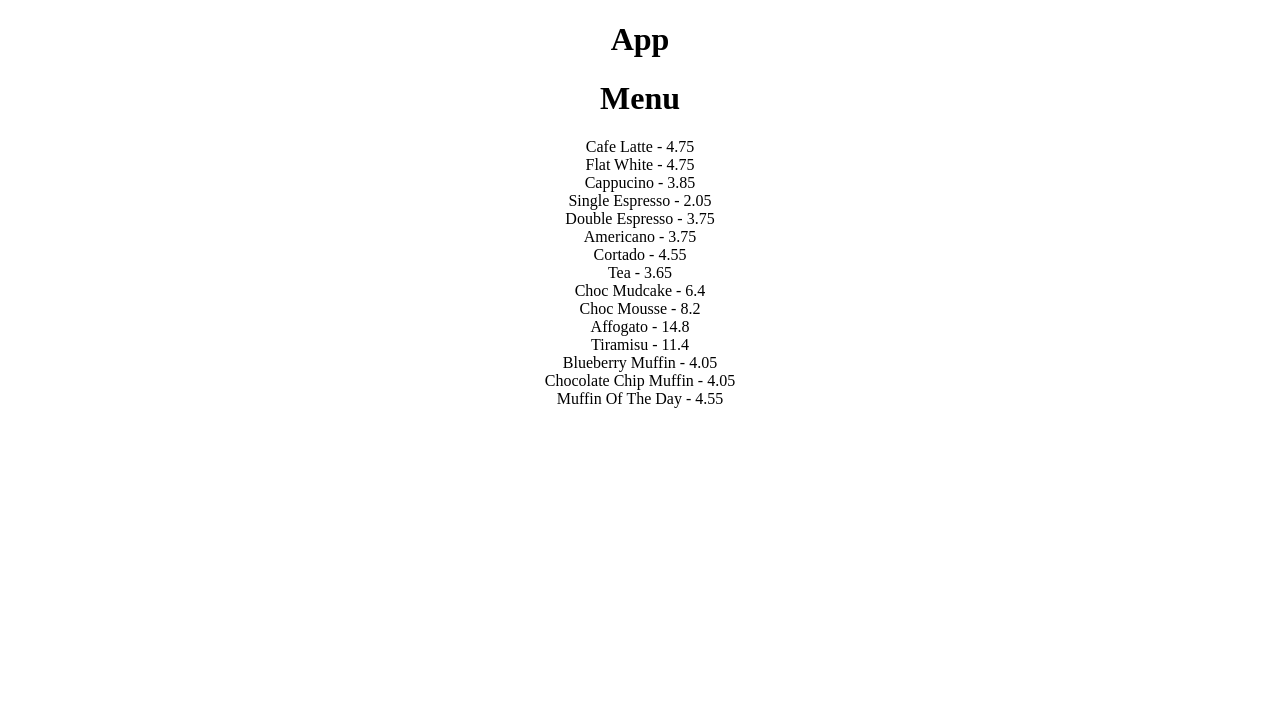
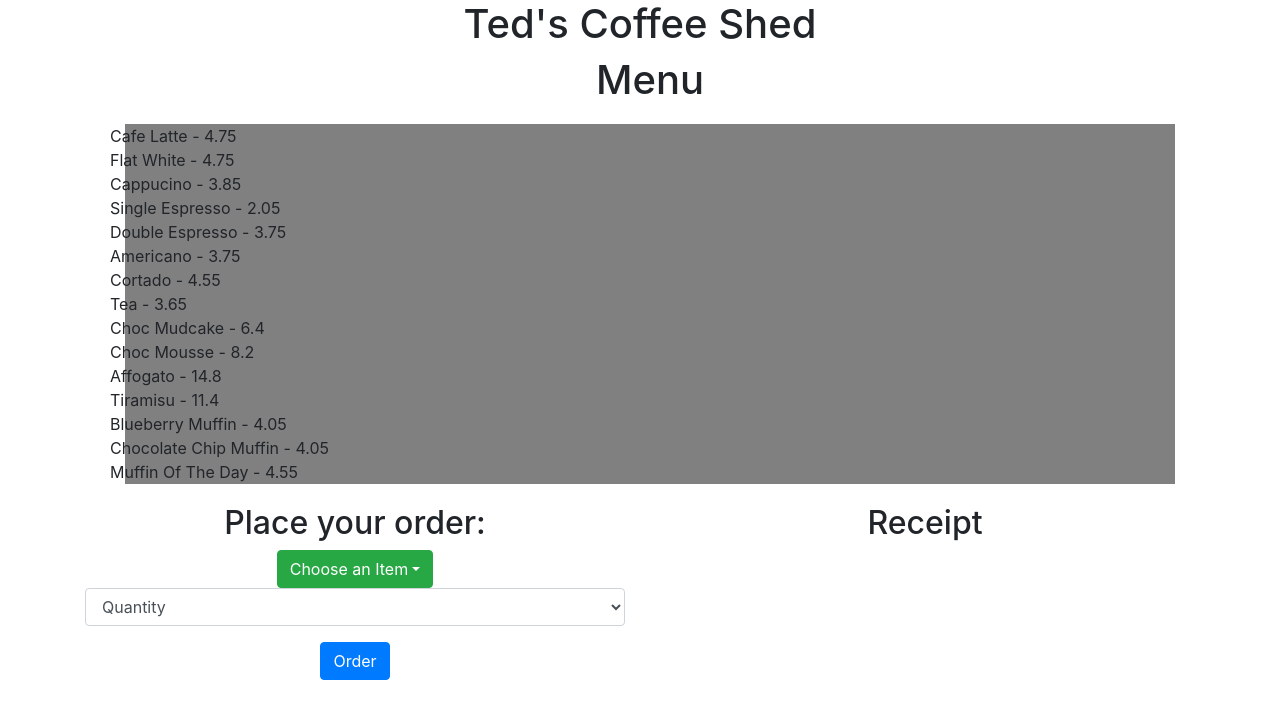
Before and after one commit to ted-scanlan/till-tech-test, a React (Create React App) app: page / in a window 1280 px wide. Shown: the top 718 px of the page. Built offline with nearby package versions, Linux system fonts and the light colour scheme.

Commit message:
order buttons added

```diff
--- a/package.json
+++ b/package.json
@@ -3,7 +3,9 @@
   "version": "0.1.0",
   "private": true,
   "dependencies": {
+    "bootstrap": "^4.3.1",
     "react": "^16.9.0",
+    "react-bootstrap": "^1.0.0-beta.12",
     "react-dom": "^16.9.0",
     "react-scripts": "3.1.2"
   },
--- a/src/App.js
+++ b/src/App.js
@@ -1,5 +1,12 @@
 import React, { Component } from 'react';
 import Menu from './components/Menu';
+import ItemButton from './components/ItemButton';
+import OrderButton from './components/OrderButton';
+import ItemQuantity from './components/ItemQuantity';
+import 'bootstrap/dist/css/bootstrap.min.css';
+import Container from 'react-bootstrap/Container'
+import Row from 'react-bootstrap/Row'
+import Col from 'react-bootstrap/Col'
 
 import './App.css';
 import myData from './data.json';
@@ -14,9 +21,27 @@ class App extends Component {
 
   render() {
   return (
+
     <div className="App">
-      <h1> App</h1>
+      <h1> Ted's Coffee Shed</h1>
+      <Container>
+      <Row>
+      <Col>
       <Menu menu={this.state.menu}/>
+      </Col>
+      </Row>
+      <Row>
+      <Col>
+        <h2> Place your order:</h2>
+        <ItemButton/>
+        <ItemQuantity/>
+        <OrderButton/>
+        </Col>
+        <Col>
+        <h2> Receipt</h2>
+        </Col>
+      </Row>
+      </Container>
     </div>
   );
 }
--- /dev/null
+++ b/src/components/ItemButton.js
@@ -0,0 +1,41 @@
+import React, { Component } from 'react';
+import Dropdown from 'react-bootstrap/Dropdown'
+
+
+class ItemButton extends Component {
+
+
+
+  render() {
+
+  return (
+
+    <Dropdown>
+      <Dropdown.Toggle variant="success" id="dropdown-basic">
+        Choose an Item
+      </Dropdown.Toggle>
+
+      <Dropdown.Menu>
+        <Dropdown.Item href="#/action-1">Cafe Latte</Dropdown.Item>
+        <Dropdown.Item href="#/action-2">Flat White</Dropdown.Item>
+        <Dropdown.Item href="#/action-3">Cappucino</Dropdown.Item>
+        <Dropdown.Item href="#/action-1">Single Espresso</Dropdown.Item>
+        <Dropdown.Item href="#/action-2">Double Espresso</Dropdown.Item>
+        <Dropdown.Item href="#/action-3">Cortado</Dropdown.Item>
+        <Dropdown.Item href="#/action-1">Tea</Dropdown.Item>
+        <Dropdown.Item href="#/action-2">Choc Mudcake</Dropdown.Item>
+        <Dropdown.Item href="#/action-3">Choc Mousse</Dropdown.Item>
+        <Dropdown.Item href="#/action-1">Affogato</Dropdown.Item>
+        <Dropdown.Item href="#/action-2">Blueberry Muffin</Dropdown.Item>
+        <Dropdown.Item href="#/action-3">Chocolate Chip Muffin</Dropdown.Item>
+        <Dropdown.Item href="#/action-3">Muffin Of The Day</Dropdown.Item>
+      </Dropdown.Menu>
+    </Dropdown>
+
+  );
+}
+}
+
+
+
+export default ItemButton;
--- /dev/null
+++ b/src/components/ItemQuantity.js
@@ -0,0 +1,51 @@
+import React, { Component } from 'react';
+import Form from 'react-bootstrap/Form'
+
+
+class ItemQuantity extends Component {
+
+
+
+  render() {
+
+  return (
+
+    <Form>
+
+      <Form.Group controlId="exampleForm.ControlSelect1">
+
+        <Form.Control as="select">
+         <option>Quantity</option>
+          <option>1</option>
+          <option>2</option>
+          <option>3</option>
+          <option>4</option>
+          <option>5</option>
+          <option>6</option>
+          <option>7</option>
+          <option>8</option>
+          <option>9</option>
+          <option>10</option>
+          <option>11</option>
+          <option>12</option>
+          <option>13</option>
+          <option>14</option>
+          <option>15</option>
+          <option>16</option>
+          <option>17</option>
+          <option>18</option>
+          <option>19</option>
+          <option>20</option>
+
+        </Form.Control>
+      </Form.Group>
+
+    </Form>
+
+  );
+}
+}
+
+
+
+export default ItemQuantity;
--- a/src/components/Menu.js
+++ b/src/components/Menu.js
@@ -6,12 +6,11 @@ class Menu extends Component {
 getValues() {
 let arr = [];
 arr = Object.keys(this.props.menu.prices[0]).map((key) =>
-
   <div key={key} className="row">
     <div>{key} - {this.props.menu.prices[0][key]}</div>
   </div>
+)
 
-)
 return arr;
 
 }
@@ -19,15 +18,28 @@ return arr;
   render() {
 
   return (
-    <div className="Menu">
+
+    <div className="Menu" style={headerStyle} >
       <h1> Menu</h1>
-      <div className="content">
+      <div className="content" style={menuStyle}>
         {this.getValues()}
 
       </div>
     </div>
+
   );
 }
 }
 
+const menuStyle = {
+textAlign: 'center',
+  margin: 20,
+  backgroundColor: 'grey'
+}
+const headerStyle = {
+textAlign: 'center',
+  marginLeft: 20,
+
+}
+
 export default Menu;
--- /dev/null
+++ b/src/components/OrderButton.js
@@ -0,0 +1,25 @@
+import React, { Component } from 'react';
+
+import Button from 'react-bootstrap/Button'
+
+
+class OrderButton extends Component {
+
+
+
+  render() {
+
+  return (
+
+
+    <Button variant="primary">Order</Button>
+
+
+
+  );
+}
+}
+
+
+
+export default OrderButton;
```
Also changed, not shown: 2 other files (tests, documents, lock files or other folders).
